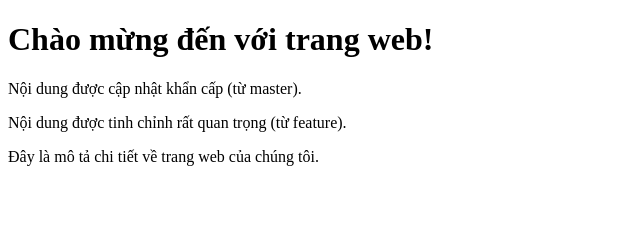
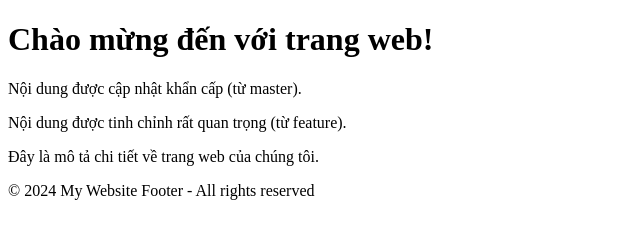
Before and after one commit to nguyenkieuan/so-tay-nau-an, a plain HTML site: page index.html in a window 1280 px wide. Shown: the whole page, without its empty margins (0-640 px from the left). Drawn offline with Linux system fonts and the light colour scheme.

```diff
--- a/index.html
+++ b/index.html
@@ -8,5 +8,6 @@
     <p>Nội dung được cập nhật khẩn cấp (từ master).</p>
     <p>Nội dung được tinh chỉnh rất quan trọng (từ feature).</p>
     <p>Đây là mô tả chi tiết về trang web của chúng tôi.</p>
+    <footer><p>&copy; 2024 My Website Footer - All rights reserved</p></footer>
   </body>
 </html>
```
Also changed, not shown: 1 other file.
